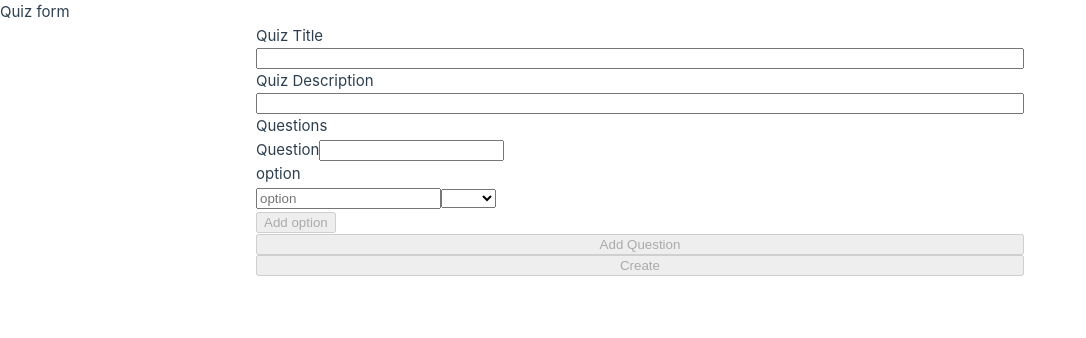
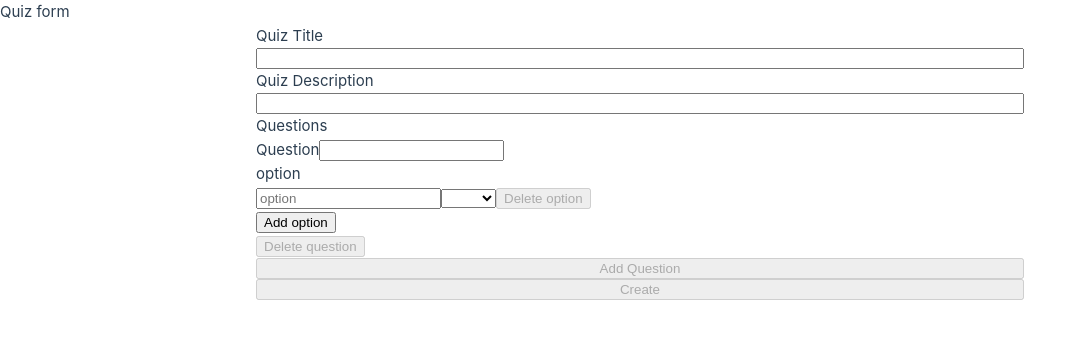
Before and after one commit to Anastasia0101/quizzes, a Vue app: page /add-quiz in a window 1280 px wide. Shown: the top 338 px of the page, without its empty margins (0-1086 px from the left). Built offline with nearby package versions, Linux system fonts and the light colour scheme; what miragejs would draw is missing.

Commit message:
added disable delete btn

```diff
--- a/src/components/QuestionForm.vue
+++ b/src/components/QuestionForm.vue
@@ -5,19 +5,28 @@
 
     <div v-for="(option, index) in question.options" :key="index" class="options">
       <OptionForm :option="option"/>
+      <button type="button" @click="deleteOption(index)" :disabled="isDeleteBtnDisable">Delete option</button>
     </div>
 
-    <button type="button" @click="addOptionForm" :disabled="isOptionsInvalid">Add option</button>
+    <button type="button" @click="addOptionForm">Add option</button>
   </div>
 </template>
 
 <script setup>
-import { defineProps } from 'vue';
+import { computed, defineProps } from 'vue';
 import OptionForm from './OptionForm.vue';
 
-const { question, isOptionsInvalid } = defineProps(['question', 'isOptionsInvalid']);
+const { question } = defineProps(['question']);
 
 const addOptionForm = () => question.options = question.options.concat([{}]);
+
+const deleteOption = (optionIndex) => {
+  question.options = question.options.filter((item, index) => index != optionIndex);
+}
+
+const isDeleteBtnDisable = computed(() => {
+  return question.options.length == 1 ? true : false;
+});
 </script>
 
 <style>
--- a/src/components/QuizForm.vue
+++ b/src/components/QuizForm.vue
@@ -10,17 +10,26 @@
     <p>Questions</p>
 
     <div v-for="(question, index) in form.questions" :key="index">
-      <QuestionForm :question="question" :isOptionsInvalid="$v.questions.$invalid"/>
+      <QuestionForm v-model:question="form.questions[index]"/>
+      <button
+        type="button"
+        @click="deleteQuestion(index)"
+        :disabled="isDeleteBtnDisable"
+      >Delete question</button>
     </div>
 
-    <button type="button" @click="addQuestionForm" :disabled="$v.questions.$invalid">Add Question</button>
+    <button
+      type="button"
+      @click="addQuestionForm"
+      :disabled="$v.questions.$invalid"
+    >Add Question</button>
 
     <button type="submit" :disabled="$v.$invalid">Create</button>
   </form>
 </template>
 
 <script setup>
-import { reactive } from 'vue';
+import { computed, reactive } from 'vue';
 import router from "@/router";
 import useValidate from '@vuelidate/core';
 import {required} from 'vuelidate/lib/validators';
@@ -65,8 +74,6 @@ const rules = {
 const $v = useValidate(rules, form);
 
 const onFormSubmit = () => {
-  console.log(form);
-
   fetch('/api/quizzes', {
     method: 'POST',
     body: JSON.stringify({
@@ -74,13 +81,21 @@ const onFormSubmit = () => {
       description: form.description,
       questions: form.questions
     })
-  }).then(res => console.log(res.json()));
+  });
   router.push('quizzes');
 }
 
 const addQuestionForm = () => {
   form.questions = form.questions.concat([{options: [{}]}]);
 }
+
+const deleteQuestion = (questionIndex) => {
+  form.questions = form.questions.filter((item, index) => index != questionIndex);
+}
+
+const isDeleteBtnDisable = computed(() => {
+  return form.questions.length == 1 ? true : false;
+});
 </script>
 
 <style scoped>
--- a/src/server.js
+++ b/src/server.js
@@ -49,6 +49,12 @@ export function makeServer({ environment = "development" } = {}) {
 
         return schema.db.quizzes.insert(quiz);
       });
+
+      this.delete("/quizzes/:id", (schema, request) => {
+        let id = request.params.id;
+
+        return schema.db.quizzes.find(id).delete();
+      });
     },
   })
 
```
